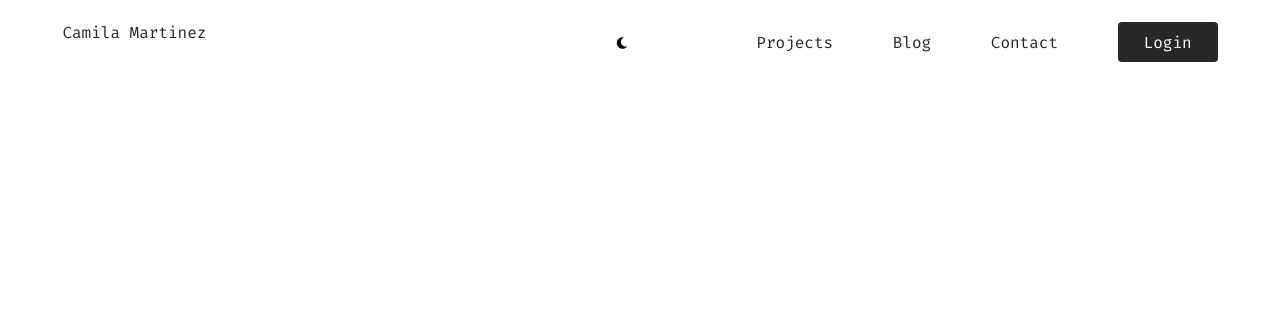
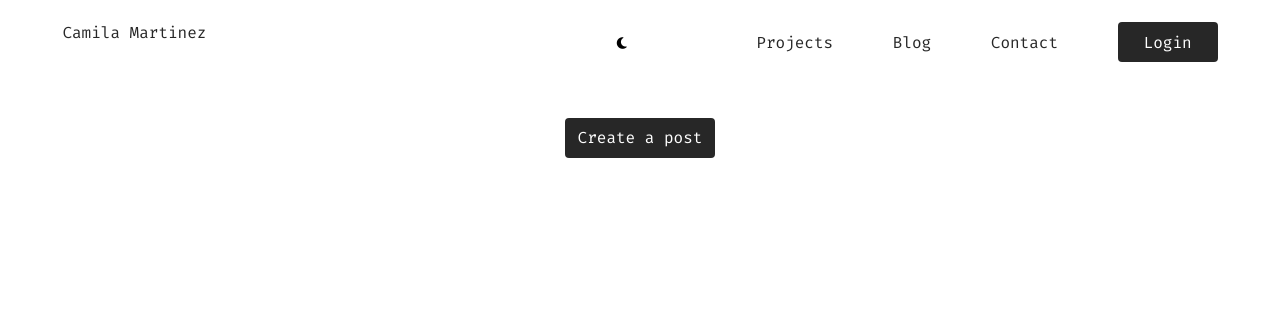
Before and after one commit to cammarb/my-portfolio, a Flask app: page /blogs in a window 1280 px wide. Shown: the top 318 px of the page. Run offline with Flask 2, Linux system fonts and the light colour scheme; data that the repository does not hold is empty; some libraries are stand-ins or nearby versions.

Commit message:
add btn to add blog post / project

```diff
--- a/app/templates/blog/blogs.html
+++ b/app/templates/blog/blogs.html
@@ -9,6 +9,9 @@
 {% endblock %}
 
 {% block content %}
+<div class="create_project">
+    <button><a href="blogs/new">Create a post</a></button>
+</div>
 {% for blog in blogs %}
 <div class="single-project">
     <div class="project-info">
@@ -21,8 +24,8 @@
         <button type="button"><a href="blogs/{{blog.id}}">Read more</a></button>
     </div>
     <div class="project-img-container">
-        <img src="{{blog.picture_url}}"
-            alt="project screenshot" id="project-img" title="project screenshot" id="project-img">
+        <img src="{{blog.picture_url}}" alt="project screenshot" id="project-img" title="project screenshot"
+            id="project-img">
     </div>
 </div>
 {% endfor %}
```
Also changed, not shown: app/templates/projects/projects.html (+6 -3 lines).
